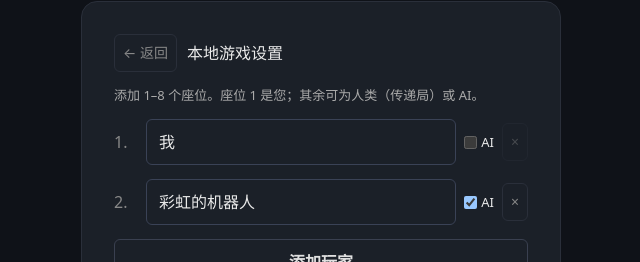
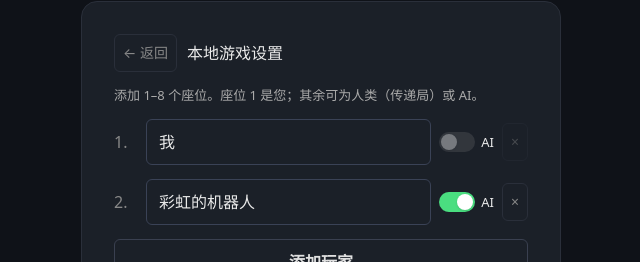
Before and after one commit to hansenz42/chromino, a Next.js app: page / in a window 1280 px wide. Both pictures are taken after a click on the button "本地游戏". Shown: the part 163-425 px from the top of the page, without its empty margins (319-959 px from the left). Built offline with nearby package versions, Linux system fonts and the light colour scheme.

Commit message:
fix: update button label for online game and enhance AI toggle functionality

```diff
--- a/app/page.tsx
+++ b/app/page.tsx
@@ -182,7 +182,7 @@ export default function Home() {
               </button>
             )}
             <button className={BTN_SECONDARY} onClick={goOnline}>
-              联机游戏
+              联机对战
             </button>
           </div>
         </div>
@@ -221,13 +221,29 @@ export default function Home() {
                   if (i === 0) localStorage.setItem(NICK_KEY, e.target.value);
                 }}
               />
-              <label className="flex gap-1 items-center text-[13px]">
-                <input
-                  type="checkbox"
-                  checked={s.isAI}
-                  onChange={(e) => updateSeat(i, { isAI: e.target.checked })}
+              <label className="flex gap-1.5 items-center text-[13px] select-none">
+                <button
+                  role="switch"
+                  aria-checked={s.isAI}
                   disabled={i === 0}
-                />
+                  onClick={() => updateSeat(i, { isAI: !s.isAI })}
+                  className={clsx(
+                    "relative inline-flex h-5 w-9 shrink-0 rounded-full border-2 border-transparent",
+                    "transition-colors duration-200 focus-visible:outline-none",
+                    "focus-visible:ring-2 focus-visible:ring-primary focus-visible:ring-offset-2",
+                    s.isAI ? "bg-primary" : "bg-muted/40",
+                    i === 0 && "opacity-40 cursor-not-allowed",
+                    i !== 0 && "cursor-pointer",
+                  )}
+                >
+                  <span
+                    className={clsx(
+                      "pointer-events-none block h-4 w-4 rounded-full bg-white shadow-sm",
+                      "transition-transform duration-200",
+                      s.isAI ? "translate-x-4" : "translate-x-0",
+                    )}
+                  />
+                </button>
                 AI
               </label>
               <button
```
